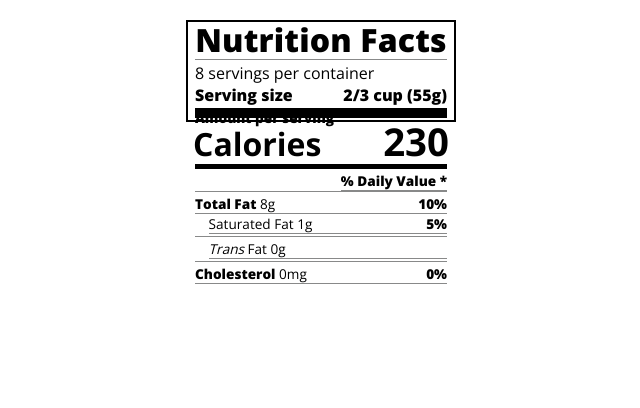
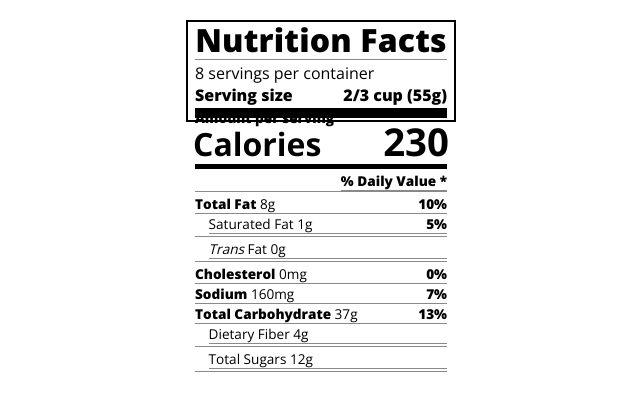
Before and after one commit to ever-eduardo/freeCodeCamp, a plain HTML site: page Nutrition Label/index.html in a window 1280 px wide. Shown: the whole page, without its empty margins (319-959 px from the left). Drawn offline with nearby package versions, Linux system fonts and the light colour scheme.

Commit message:
Update index.html

```diff
--- a/Nutrition Label/index.html
+++ b/Nutrition Label/index.html
@@ -29,6 +29,12 @@
             <p class="indent no-divider"><i>Trans</i> Fat 0g</p>
             <div class="divider"></div>
             <p><span class="bold">Cholesterol</span> 0mg <span class="bold right">0%</span></p>
+            <p><span class="bold">Sodium</span> 160mg <span class="bold right">7%</span></p>
+            <p><span class="bold">Total Carbohydrate</span> 37g <span class="bold right">13%</span></p>
+            <p class="indent no-divider">Dietary Fiber 4g </p>
+            <div class="divider"></div>
+            <p class="indent no-divider">Total Sugars 12g </span></p>
+            <div class="divider"></div>
           </div>
         </div>
       </div>
```
